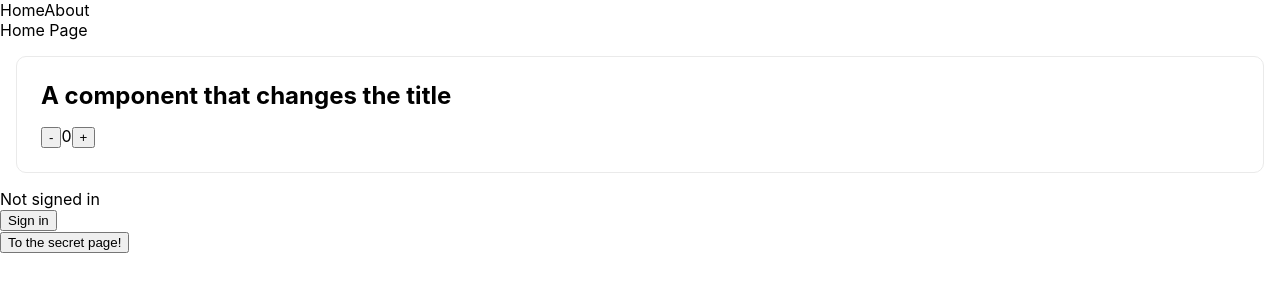
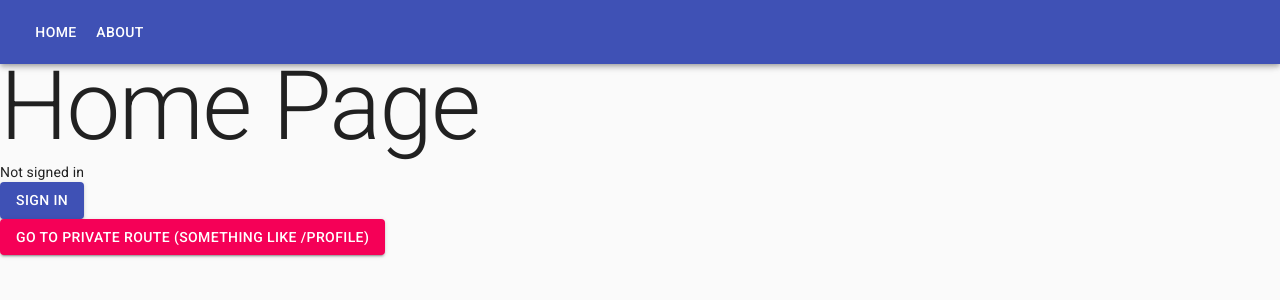
Before and after one commit to vinc01100101/nextjs-auth-vince, a Next.js app: page / in a window 1280 px wide. Shown: the top 300 px of the page. Built offline with nearby package versions, Linux system fonts and the light colour scheme; no server answers.

Commit message:
learning material ui

```diff
--- a/components/Layout.js
+++ b/components/Layout.js
@@ -1,11 +1,17 @@
 import Nav from "./Nav";
+import { makeStyles } from "@material-ui/core/styles";
 
+const useStyles = makeStyles({
+  pTop: {
+    paddingTop: "50px",
+  },
+});
 const Layout = ({ children }) => {
+  const classes = useStyles();
   return (
     <div>
       <Nav />
-
-      {children}
+      <div className={classes.pTop}>{children}</div>
     </div>
   );
 };
--- a/components/Nav.js
+++ b/components/Nav.js
@@ -1,15 +1,36 @@
 import Link from "next/link";
 
+import { makeStyles } from "@material-ui/core/styles";
+import AppBar from "@material-ui/core/AppBar";
+import Toolbar from "@material-ui/core/Toolbar";
+import Typography from "@material-ui/core/Typography";
+import Button from "@material-ui/core/Button";
+import IconButton from "@material-ui/core/IconButton";
+import MenuIcon from "@material-ui/icons/Menu";
+
+const useStyles = makeStyles({
+  nav: {
+    position: "fixed",
+  },
+});
 const Nav = () => {
+  const classes = useStyles();
+
   return (
-    <nav>
-      <Link href="/">
-        <a>Home</a>
-      </Link>
-      <Link href="/about">
-        <a>About</a>
-      </Link>
-    </nav>
+    <AppBar className={classes.nav}>
+      <Toolbar>
+        <Link href="/">
+          <a>
+            <Button color="inherit">Home</Button>
+          </a>
+        </Link>
+        <Link href="/about">
+          <a>
+            <Button color="inherit">About</Button>
+          </a>
+        </Link>
+      </Toolbar>
+    </AppBar>
   );
 };
 
--- a/package.json
+++ b/package.json
@@ -9,10 +9,14 @@
     "start": "next start -p $PORT"
   },
   "dependencies": {
+    "@material-ui/core": "^4.11.3",
+    "@material-ui/icons": "^4.11.2",
+    "@material-ui/styles": "^4.11.3",
     "next": "10.0.8",
     "next-auth": "^3.11.2",
     "react": "17.0.1",
     "react-dom": "17.0.1",
     "sqlite3": "^5.0.2"
-  }
+  },
+  "devDependencies": {}
 }
--- a/pages/_app.js
+++ b/pages/_app.js
@@ -1,5 +1,7 @@
 import "../styles/globals.css";
 import Layout from "../components/Layout";
+import Head from "next/head";
+import CssBaseline from "@material-ui/core/CssBaseline";
 
 //used to pass the session props all over the pages by wrapping this app
 import { Provider } from "next-auth/client";
@@ -7,6 +9,15 @@ import { Provider } from "next-auth/client";
 function MyApp({ Component, pageProps }) {
   return (
     <Provider session={pageProps.session}>
+      <Head>
+        <title>Learning Roadmap</title>
+        <meta
+          name="viewport"
+          content="minimum-scale=1, initial-scale=1, width=device-width"
+        />
+      </Head>
+      {/* CssBaseline kickstart an elegant, consistent, and simple baseline to build upon. */}
+      <CssBaseline />
       <Layout>
         <Component {...pageProps} />
       </Layout>
--- /dev/null
+++ b/pages/_document.js
@@ -0,0 +1,75 @@
+import React from "react";
+import Document, { Html, Head, Main, NextScript } from "next/document";
+import { ServerStyleSheets } from "@material-ui/core/styles";
+
+export default class MyDocument extends Document {
+  render() {
+    return (
+      <Html lang="en">
+        <Head>
+          {/* PWA primary color */}
+
+          <link
+            rel="stylesheet"
+            href="https://fonts.googleapis.com/css?family=Roboto:300,400,500,700&display=swap"
+          />
+          {/* material-ui icons */}
+          <link
+            rel="stylesheet"
+            href="https://fonts.googleapis.com/icon?family=Material+Icons"
+          />
+        </Head>
+        <body>
+          <Main />
+          <NextScript />
+        </body>
+      </Html>
+    );
+  }
+}
+
+// `getInitialProps` belongs to `_document` (instead of `_app`),
+// it's compatible with server-side generation (SSG).
+MyDocument.getInitialProps = async (ctx) => {
+  // Resolution order
+  //
+  // On the server:
+  // 1. app.getInitialProps
+  // 2. page.getInitialProps
+  // 3. document.getInitialProps
+  // 4. app.render
+  // 5. page.render
+  // 6. document.render
+  //
+  // On the server with error:
+  // 1. document.getInitialProps
+  // 2. app.render
+  // 3. page.render
+  // 4. document.render
+  //
+  // On the client
+  // 1. app.getInitialProps
+  // 2. page.getInitialProps
+  // 3. app.render
+  // 4. page.render
+
+  // Render app and page and get the context of the page with collected side effects.
+  const sheets = new ServerStyleSheets();
+  const originalRenderPage = ctx.renderPage;
+
+  ctx.renderPage = () =>
+    originalRenderPage({
+      enhanceApp: (App) => (props) => sheets.collect(<App {...props} />),
+    });
+
+  const initialProps = await Document.getInitialProps(ctx);
+
+  return {
+    ...initialProps,
+    // Styles fragment is rendered after the app and page rendering finish.
+    styles: [
+      ...React.Children.toArray(initialProps.styles),
+      sheets.getStyleElement(),
+    ],
+  };
+};
--- a/pages/api/codes/[q].js
+++ b/pages/api/codes/[q].js
@@ -1,5 +1,6 @@
 const fs = require("fs");
 
+//just returning the component's code, nvm this
 export default (req, res) => {
   const query = req.query.q;
 
--- a/pages/api/index.js
+++ b/pages/api/index.js
@@ -1,6 +1,6 @@
 // Next.js API route support: https://nextjs.org/docs/api-routes/introduction
 
 export default (req, res) => {
-  res.send("hey");
+  res.send("hey this is the api main :D");
   // res.status(200).json({ name: 'John Doe' })
 };
--- a/pages/index.js
+++ b/pages/index.js
@@ -4,38 +4,49 @@ import React from "react";
 import Link from "next/link";
 import { signIn, signOut, useSession } from "next-auth/client";
 
+import Button from "@material-ui/core/Button";
+import Typography from "@material-ui/core/Typography";
+
 const home = () => {
   const [session, loading] = useSession();
   session && console.log(session.user);
   return (
     <div>
-      Home Page
-      <div className={homStyles.card}>
+      <Typography variant="h1">Home Page</Typography>
+
+      {/* <div className={homStyles.card}>
         <UseStateUseEffect />
-      </div>
+      </div> */}
       <main>
         {!session && (
           <>
             Not signed in <br />
-            <button onClick={signIn}>Sign in</button>
+            <Button variant="contained" color="primary" onClick={signIn}>
+              Sign in
+            </Button>
           </>
         )}
         {session && (
           <>
-            Signed in as {session.user.name}
-            <br />
-            {session.user.email}
-            <br />
+            <Typography variant="h2">
+              Signed in as {session.user.name}
+            </Typography>
+            <Typography variant="h4">{session.user.email}</Typography>
+
             <img src={session.user.image} />
             <br />
             <div>Private pages are now available</div>
-            <button onClick={signOut}>Sign out</button>
+            <Button onClick={signOut} variant="contained" color="primary">
+              Sign out
+            </Button>
           </>
         )}
         <br />
-        <button>
-          <Link href="/secret">To the secret page!</Link>
-        </button>
+        <Button variant="contained" color="secondary">
+          <Link href="/secret">
+            GO TO PRIVATE ROUTE (something like /profile)
+          </Link>
+        </Button>
       </main>
     </div>
   );
```
Also changed, not shown: pages/about.js (+7 -1 lines), pages/api/auth/[...nextauth].js (+29 -26 lines), pages/secret.js (+71 -4 lines), 1 other file (tests, documents, lock files or other folders).
